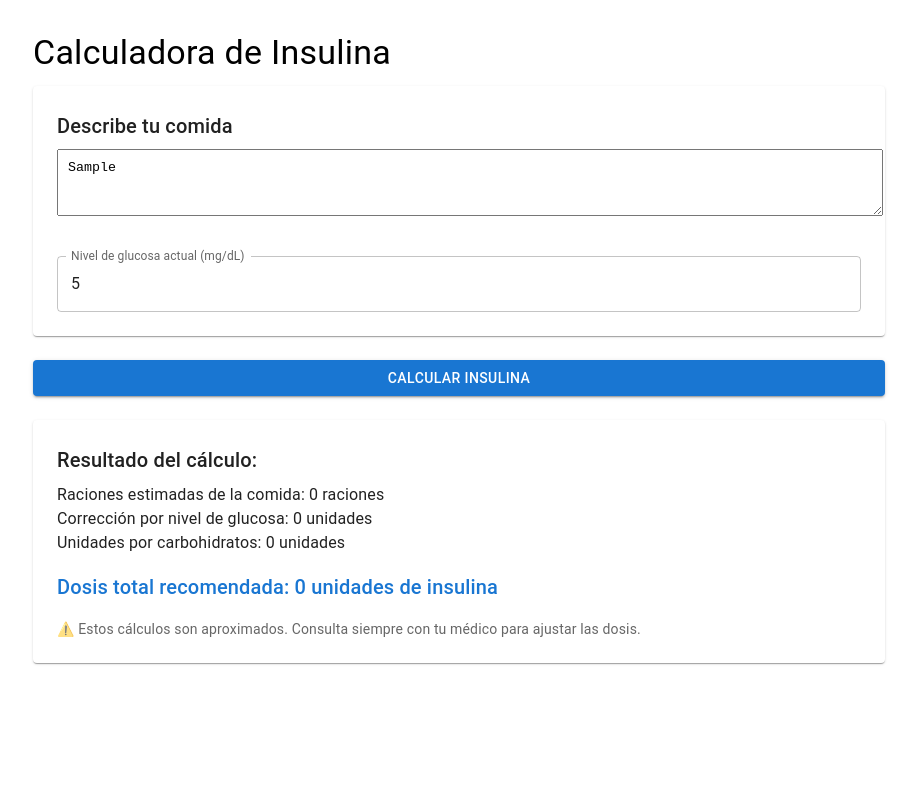
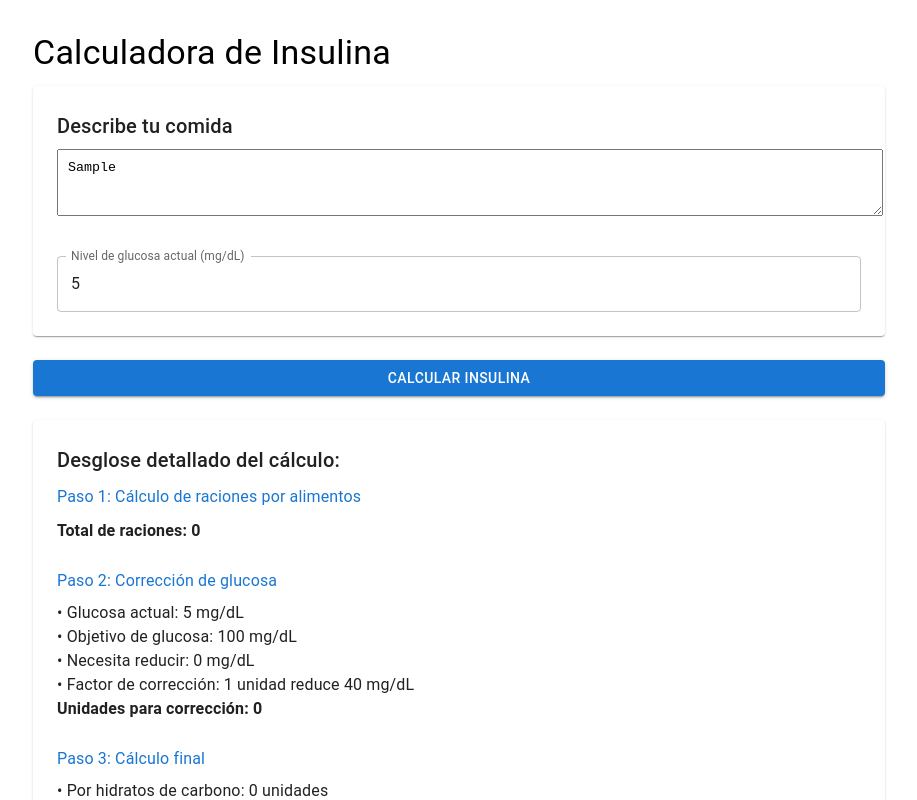
Before and after one commit to afdediego/calcunid, a React (Vite) app: page / in a window 1280 px wide. Both pictures are taken after typing "Sample", "5" into the empty fields and a click on the button "CALCULAR INSULINA". Shown: the top 800 px of the page, without its empty margins (181-1098 px from the left). Built offline with nearby package versions, Linux system fonts and the light colour scheme.

Commit message:
Add detailed calculation breakdown and improved food database

```diff
--- a/src/App.jsx
+++ b/src/App.jsx
@@ -14,91 +14,72 @@ function App() {
   const [mealDescription, setMealDescription] = useState('');
   const [result, setResult] = useState(null);
 
-  // Base de datos de alimentos y sus raciones basada en la documentación
+  // Base de datos mejorada con raciones específicas
   const foodDatabase = {
-    // Harinas (1 ración = aprox 20g HC)
     harinas: {
-      pan: { racionPer: 20, unidad: 'g' }, // 20g = 1 ración
-      arroz: { racionPer: 15, unidad: 'g' },
-      pasta: { racionPer: 15, unidad: 'g' },
-      patatas: { racionPer: 50, unidad: 'g' },
-      cereales: { racionPer: 15, unidad: 'g' },
-      galletas: { racionPer: 15, unidad: 'g' },
-      tarta: { racionPer: 20, unidad: 'porción', raciones: 3 }, // Una porción típica = 3 raciones
-      bizcocho: { racionPer: 20, unidad: 'porción', raciones: 2 },
-      chocolate: { racionPer: 20, unidad: 'porción', raciones: 2 },
+      pan: { raciones: 2, descripcion: 'Una rebanada de pan (40g)' },
+      bocadillo: { raciones: 2, descripcion: 'Pan de bocadillo' },
+      arroz: { raciones: 2, descripcion: 'Un plato de arroz (60g)' },
+      pasta: { raciones: 2, descripcion: 'Un plato de pasta (60g)' },
+      patatas: { raciones: 1, descripcion: 'Una patata mediana (100g)' },
+      cereales: { raciones: 1.5, descripcion: 'Un bol de cereales' },
+      galletas: { raciones: 1, descripcion: '4 galletas tipo María' },
+      tarta: { raciones: 3, descripcion: 'Una porción de tarta' },
+      hamburguesa: { raciones: 2, descripcion: 'Pan de hamburguesa' },
     },
 
-    // Lácteos (1 ración = aprox 12g HC)
-    lacteos: {
-      leche: { racionPer: 200, unidad: 'ml' },
-      yogur: { racionPer: 2, unidad: 'unidades' },
+    frutas: {
+      platano: { raciones: 1, descripcion: 'Un plátano mediano' },
+      manzana: { raciones: 1, descripcion: 'Una manzana mediana' },
+      pera: { raciones: 1, descripcion: 'Una pera mediana' },
+      naranja: { raciones: 1, descripcion: 'Una naranja mediana' },
+      mandarina: { raciones: 0.5, descripcion: 'Una mandarina' },
+      sandia: { raciones: 0.5, descripcion: 'Una porción de sandía' },
+      melon: { raciones: 0.5, descripcion: 'Una porción de melón' },
     },
 
-    // Frutas (1 ración = aprox 10g HC)
-    frutas: {
-      manzana: { racionPer: 100, unidad: 'g' },
-      pera: { racionPer: 100, unidad: 'g' },
-      platano: { racionPer: 50, unidad: 'g' },
-      naranja: { racionPer: 100, unidad: 'g' },
-      mandarina: { racionPer: 100, unidad: 'g' },
-      uva: { racionPer: 50, unidad: 'g' },
-      sandia: { racionPer: 150, unidad: 'g' },
-      melon: { racionPer: 150, unidad: 'g' },
-    },
-
-    // Verduras (bajas en HC)
-    verduras: {
-      lechuga: { racionPer: 300, unidad: 'g', raciones: 0.2 },
-      tomate: { racionPer: 300, unidad: 'g', raciones: 0.3 },
-      zanahoria: { racionPer: 150, unidad: 'g', raciones: 0.5 },
-      judias: { racionPer: 150, unidad: 'g', raciones: 1 },
-      guisantes: { racionPer: 60, unidad: 'g', raciones: 1 },
+    lacteos: {
+      leche: { raciones: 1, descripcion: 'Un vaso de leche (200ml)' },
+      yogur: { raciones: 1, descripcion: 'Un yogur natural' },
+      yogur_frutas: { raciones: 1.5, descripcion: 'Un yogur de frutas' },
     }
   };
 
-  // Función mejorada para estimar raciones
   const estimateRations = (description) => {
     const description_lower = description.toLowerCase();
+    let racionesDetalladas = [];
     let totalRaciones = 0;
 
-    // Función auxiliar para buscar coincidencias
-    const findFoodMatches = (foodGroup) => {
-      Object.entries(foodGroup).forEach(([food, data]) => {
-        if (description_lower.includes(food)) {
-          // Si el alimento tiene raciones predefinidas, usar ese valor
-          if (data.raciones) {
-            totalRaciones += data.raciones;
-          } else {
-            // Por defecto, asumimos una ración estándar
-            totalRaciones += 1;
-          }
+    Object.entries(foodDatabase).forEach(([grupo, alimentos]) => {
+      Object.entries(alimentos).forEach(([alimento, data]) => {
+        if (description_lower.includes(alimento)) {
+          racionesDetalladas.push({
+            alimento: data.descripcion,
+            raciones: data.raciones,
+            grupo: grupo
+          });
+          totalRaciones += data.raciones;
         }
       });
-    };
-
-    // Buscar en cada grupo de alimentos
-    Object.values(foodDatabase).forEach(foodGroup => {
-      findFoodMatches(foodGroup);
     });
 
-    // Ajustes especiales para combinaciones comunes
-    if (description_lower.includes('tarta') && description_lower.includes('chocolate')) {
-      totalRaciones = 4; // Una porción de tarta de chocolate suele ser más alta en HC
-    }
-
-    return Math.round(totalRaciones * 10) / 10;
+    return {
+      total: Math.round(totalRaciones * 10) / 10,
+      desglose: racionesDetalladas
+    };
   };
 
   const calculateInsulin = () => {
     const currentGlucose = parseFloat(glucoseLevel);
     const targetGlucose = 100;
 
+    // Cálculo de corrección por glucosa
     const correctionNeeded = Math.max(currentGlucose - targetGlucose, 0);
     const correctionUnits = Math.round((correctionNeeded / 40) * 10) / 10;
 
-    const estimatedRations = estimateRations(mealDescription);
-    const carbUnits = estimatedRations; // 1:1 ratio
+    // Cálculo de raciones
+    const rationCalculation = estimateRations(mealDescription);
+    const carbUnits = rationCalculation.total;
 
     const totalUnits = correctionUnits + carbUnits;
 
@@ -106,7 +87,11 @@ function App() {
       totalUnits: Math.round(totalUnits * 10) / 10,
       correctionUnits,
       carbUnits,
-      estimatedRations
+      glucoseReduction: correctionNeeded,
+      estimatedRations: rationCalculation.total,
+      racionesDetalladas: rationCalculation.desglose,
+      currentGlucose,
+      targetGlucose
     });
   };
 
@@ -152,20 +137,48 @@ function App() {
         {result && (
           <Paper sx={{ p: 3 }}>
             <Typography variant="h6" gutterBottom>
-              Resultado del cálculo:
+              Desglose detallado del cálculo:
             </Typography>
-            <Typography>
-              Raciones estimadas de la comida: {result.estimatedRations} raciones
-            </Typography>
-            <Typography>
-              Corrección por nivel de glucosa: {result.correctionUnits} unidades
-            </Typography>
-            <Typography>
-              Unidades por carbohidratos: {result.carbUnits} unidades
-            </Typography>
-            <Typography variant="h6" sx={{ mt: 2, color: 'primary.main' }}>
+
+            <Box sx={{ mb: 3 }}>
+              <Typography variant="subtitle1" color="primary" gutterBottom>
+                Paso 1: Cálculo de raciones por alimentos
+              </Typography>
+              {result.racionesDetalladas.map((item, index) => (
+                <Typography key={index}>
+                  • {item.alimento}: {item.raciones} raciones
+                </Typography>
+              ))}
+              <Typography sx={{ mt: 1 }} fontWeight="bold">
+                Total de raciones: {result.estimatedRations}
+              </Typography>
+            </Box>
+
+            <Box sx={{ mb: 3 }}>
+              <Typography variant="subtitle1" color="primary" gutterBottom>
+                Paso 2: Corrección de glucosa
+              </Typography>
+              <Typography>• Glucosa actual: {result.currentGlucose} mg/dL</Typography>
+              <Typography>• Objetivo de glucosa: {result.targetGlucose} mg/dL</Typography>
+              <Typography>• Necesita reducir: {result.glucoseReduction} mg/dL</Typography>
+              <Typography>• Factor de corrección: 1 unidad reduce 40 mg/dL</Typography>
+              <Typography fontWeight="bold">
+                Unidades para corrección: {result.correctionUnits}
+              </Typography>
+            </Box>
+
+            <Box sx={{ mb: 3 }}>
+              <Typography variant="subtitle1" color="primary" gutterBottom>
+                Paso 3: Cálculo final
+              </Typography>
+              <Typography>• Por hidratos de carbono: {result.carbUnits} unidades</Typography>
+              <Typography>• Por corrección de glucosa: {result.correctionUnits} unidades</Typography>
+            </Box>
+
+            <Typography variant="h6" sx={{ color: 'primary.main', mt: 2 }}>
               Dosis total recomendada: {result.totalUnits} unidades de insulina
             </Typography>
+
             <Typography variant="body2" sx={{ mt: 2, color: 'text.secondary' }}>
               ⚠️ Estos cálculos son aproximados. Consulta siempre con tu médico para ajustar las dosis.
             </Typography>
```
